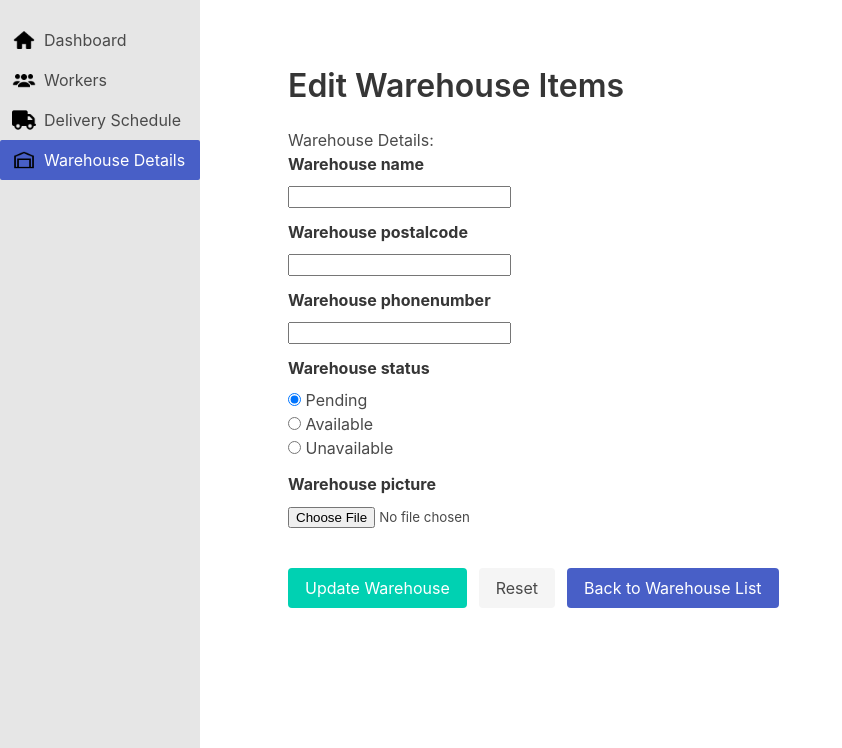
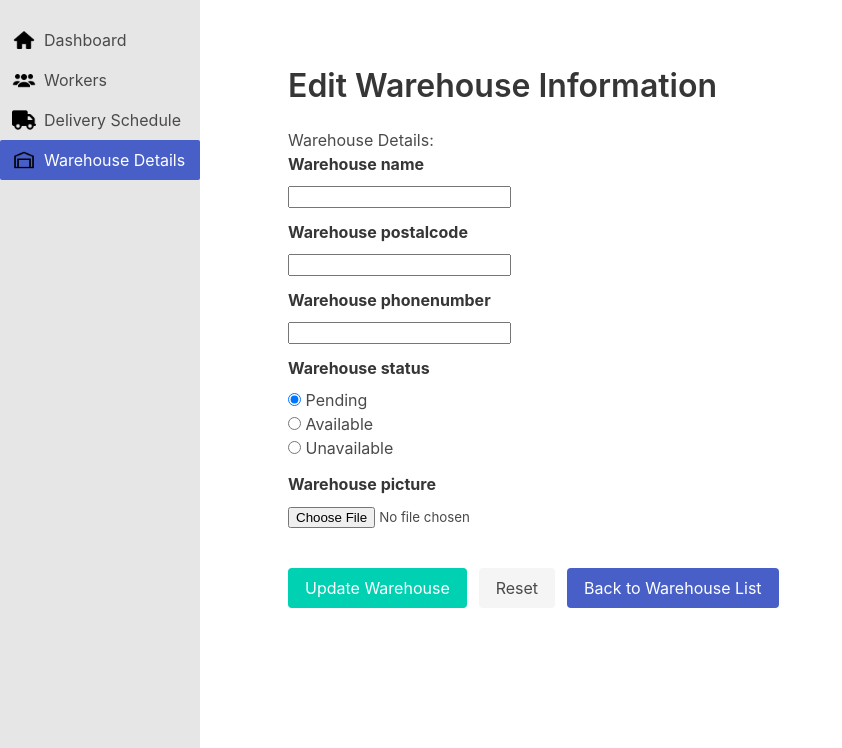
Before and after one commit to prezgamer/LogisticStart-Application, a Django app: template django_web_project/django_project/logisticstart/templates/logisticstart/Warehouse/edit_warehouse.html in a window 1280 px wide. Shown: the part 52-800 px from the top of the page, without its empty margins (0-842 px from the left). Run offline with Django 5.2, Linux system fonts and the light colour scheme; the template is opened without the code that fills it: values that come from a table or form of the project are taken from there, others are empty; parts of the project's set-up code (start-up, migrations or seed data) failed here and were passed over.

Commit message:
Update edit_warehouse.html

```diff
--- a/django_web_project/django_project/logisticstart/templates/logisticstart/Warehouse/edit_warehouse.html
+++ b/django_web_project/django_project/logisticstart/templates/logisticstart/Warehouse/edit_warehouse.html
@@ -133,7 +133,7 @@
     <div class="content">
         <section class="section">
             <div class="container">
-                <h1 class="title">Edit Warehouse Items</h1>
+                <h1 class="title">Edit Warehouse Information</h1>
                 <form method="post" enctype="multipart/form-data">
                     {% csrf_token %}
                     <fieldset>
```
